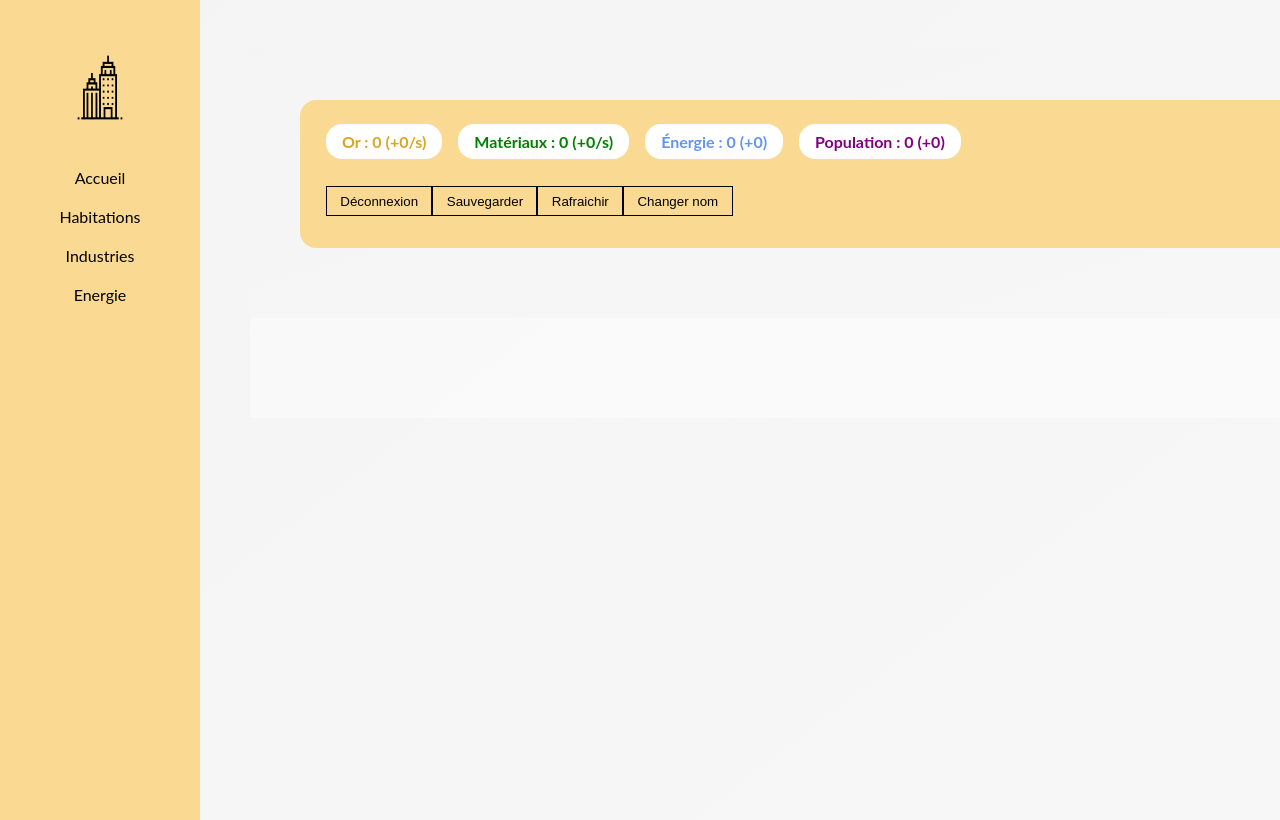
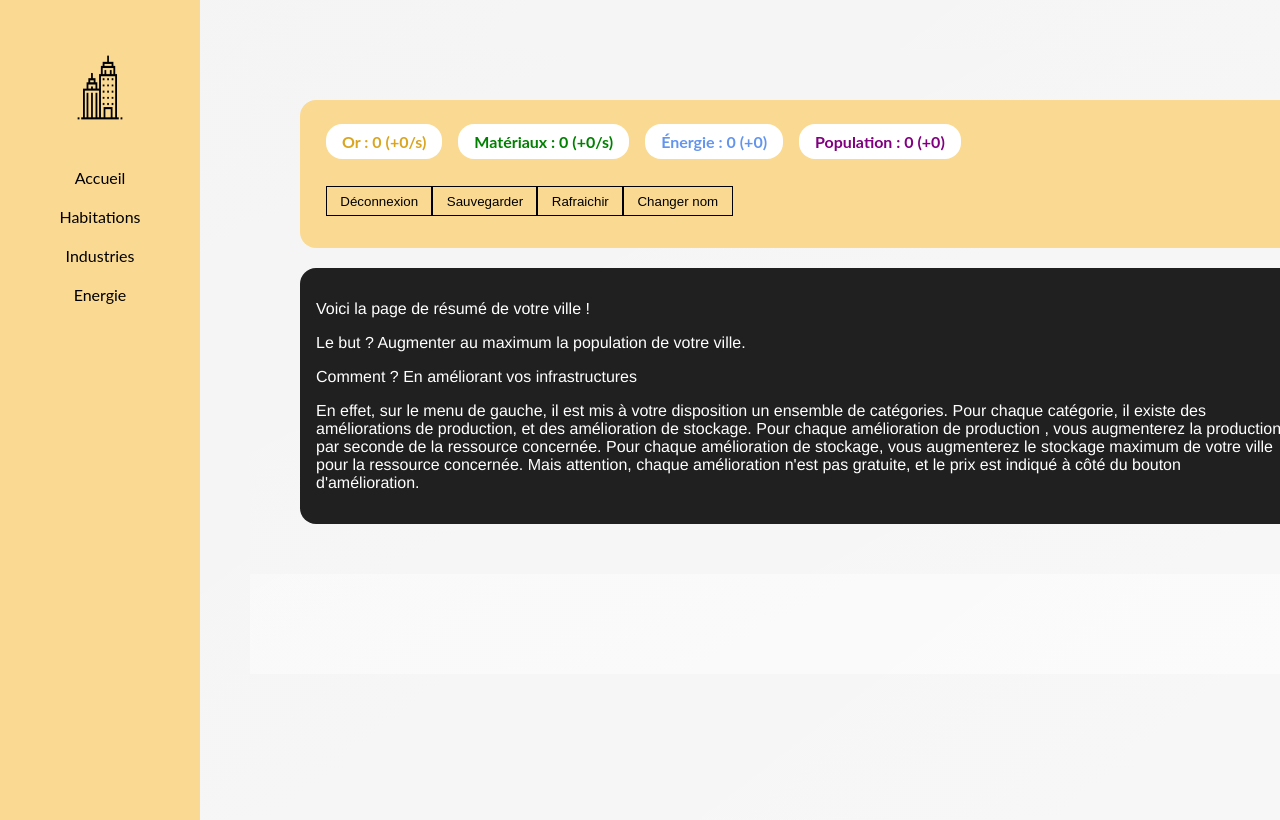
Before and after one commit to ThibaultDct/vue-app-2, a Vue app: page /#/home in a window 1280 px wide. Built offline with nearby package versions, Linux system fonts and the light colour scheme; no server answers; sample sign-in values are in the browser's storage.

Commit message:
:sparkles: Minor changes

```diff
--- a/src/views/Home.vue
+++ b/src/views/Home.vue
@@ -3,6 +3,18 @@
     <div class="content">
       <div class="glass">
         <CityCard/>
+        <div class="description">
+          <p>Voici la page de résumé de votre ville !</p>
+          <p>Le but ? Augmenter au maximum la population de votre ville.</p>
+          <p>Comment ? En améliorant vos infrastructures</p>
+          <p>
+            En effet, sur le menu de gauche, il est mis à votre disposition un ensemble de catégories.
+            Pour chaque catégorie, il existe des améliorations de production, et des amélioration de stockage.
+            Pour chaque amélioration de production , vous augmenterez la production par seconde de la ressource concernée.
+            Pour chaque amélioration de stockage, vous augmenterez le stockage maximum de votre ville pour la ressource concernée.
+            Mais attention, chaque amélioration n'est pas gratuite, et le prix est indiqué à côté du bouton d'amélioration.
+          </p>
+        </div>
       </div>
     </div>
   </div>
@@ -65,4 +77,16 @@ div.content{
   padding: 50px;
 }
 
+.description{
+  display: block;
+  background: #202020;
+  color: white;
+  min-height: 100px;
+  min-width: 100px;
+  width: 90%;
+  border-radius: 1em;
+  padding: 16px;
+  text-decoration: none;
+}
+
 </style>
--- a/src/views/Population.vue
+++ b/src/views/Population.vue
@@ -11,7 +11,7 @@
         <span class="item">Centre commercial</span>
         <br/><span class="description">Améliorer le centre commercial permet d'augmenter la population entrante.</span>
         <br/><button class="upgrade" @click="upgradePopulationProd">Améliorer</button>
-        <span class="price">  {{ getPopulationStockPriceG }} Or | {{ getPopulationStockPriceM }} Matériaux | {{ getPopulationStockPriceE }} Énergie</span>
+        <span class="price">  {{ getPopulationProdPriceG }} Or | {{ getPopulationProdPriceM }} Matériaux | {{ getPopulationStockPriceE }} Énergie</span>
       </li>
       <li>
         <h3>Stockage</h3>
@@ -85,24 +85,24 @@ export default {
     },
     upgradePopulationProd: async function () {
       this.update()
-      if (this.getPopulationProdPriceG > this.temp.gold || this.getPopulationProdPriceM > this.temp.materials || this.getPopulationProdPriceE > this.temp.population){
+      if (this.getPopulationProdPriceG > this.temp.gold || this.getPopulationProdPriceM > this.temp.materials || this.getPopulationProdPriceE > this.temp.energy){
           alert("Vous n'avez pas les ressources nécessaires pour acheter cette amélioration")
       } else {
         this.temp.gold -= this.getPopulationProdPriceG
         this.temp.materials -= this.getPopulationProdPriceM
-        this.temp.population -= this.getPopulationProdPriceE
-        this.temp.population_rate += 100
+        this.temp.energy -= this.getPopulationProdPriceE
+        this.temp.population_rate += 10
         this.saveChanges()
       }
     },
     upgradePopulationStock: async function () {
       this.update()
-      if (this.getPopulationStockPriceG > this.temp.gold || this.getPopulationStockPriceM > this.temp.materials || this.getPopulationStockPriceE > this.temp.population){
+      if (this.getPopulationStockPriceG > this.temp.gold || this.getPopulationStockPriceM > this.temp.materials || this.getPopulationStockPriceE > this.temp.energy){
           alert("Vous n'avez pas les ressources nécessaires pour acheter cette amélioration")
       } else {
         this.temp.gold -= this.getPopulationStockPriceG
         this.temp.materials -= this.getPopulationStockPriceM
-        this.temp.population -= this.getPopulationStockPriceE
+        this.temp.energy -= this.getPopulationStockPriceE
         this.tempStock.max_population *= 2
         this.saveChanges()
       }
```
